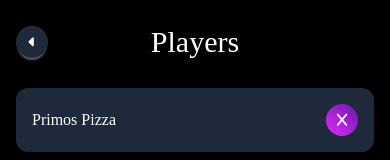
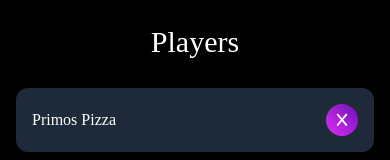
Before and after one commit to KirolsGeorge/PickForMe, a React (Vite) app: page / in a window 390 px wide. Shown: the top 160 px of the page. Built offline with nearby package versions, Linux system fonts and the light colour scheme.

Commit message:
try to fix ios responsivnes

```diff
--- a/index.html
+++ b/index.html
@@ -3,7 +3,7 @@
   <head>
     <meta charset="UTF-8" />
     <link rel="icon" type="image/svg+xml" href="/vite.svg" />
-    <meta name="viewport" content="width=device-width, initial-scale=1.0" />
+    <meta name="viewport" content="width=device-width, initial-scale=1.0, viewport-fit=cover" />
     <title>choicer</title>
   </head>
   <body>
--- a/src/App.tsx
+++ b/src/App.tsx
@@ -5,7 +5,7 @@
 
 function App() {
   return (
-    <div className="min-h-screen flex flex-col items-center justify-between bg-black font-autour gap-5 max-w-4xl p-4 sm:px-6 lg:px-8">
+    <div className="min-h-screen flex flex-col items-center justify-between bg-black font-autour gap-5 max-w-4xl p-4 sm:px-6 lg:px-8 overscroll-none">
       <Header />
       <main className="flex flex-col items-center justify-between flex-1 w-full gap-3">
         <Items />
--- a/src/Componants/Header.tsx
+++ b/src/Componants/Header.tsx
@@ -1,7 +1,7 @@
 export default function Header() {
   return (
     <header className="w-full text-center py-2 flex relative items-center">
-      <button className="btn size-8 absolute left-0 rounded-full text-white p-1 flex items-center justify-center bg-gray-800 border-none">
+      <button className="btn size-8 absolute left-0 rounded-full text-white p-1 items-center justify-center bg-gray-800 border-none hidden">
         <i className="fa-solid fa-caret-left"></i>
       </button>
       <p className="text-3xl text-white flex-1">Players</p>
```
